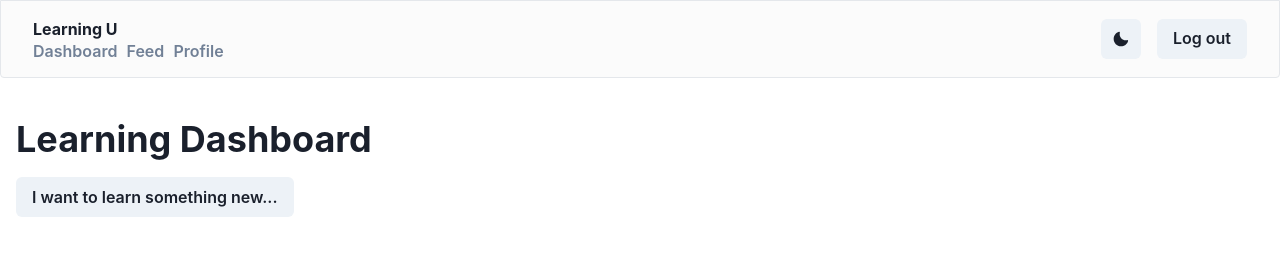
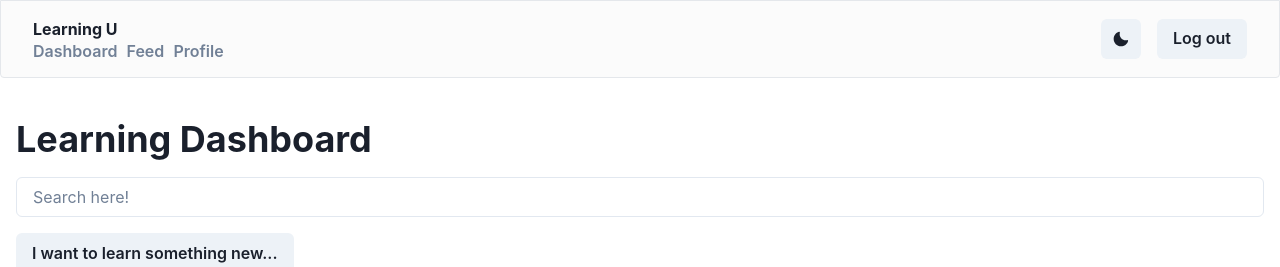
Before and after one commit to Mau-MD/Learning-U, a React (Vite) app in the folder frontend/: page /dashboard in a window 1280 px wide. Shown: the top 267 px of the page. Built offline with nearby package versions, Linux system fonts and the light colour scheme; no server answers; sample sign-in values are in the browser's storage.

Commit message:
performing a search everytime the searchQuery changes, and adding a debounce to avoid multiple calls to the server

```diff
--- a/frontend/src/components/Dashboard/DashboardIndex.tsx
+++ b/frontend/src/components/Dashboard/DashboardIndex.tsx
@@ -8,13 +8,14 @@ import {
   Heading,
   HStack,
   Image,
+  Input,
   Skeleton,
   Spinner,
   Stack,
   Text,
   VStack,
 } from "@chakra-ui/react";
-import React, { useEffect } from "react";
+import React, { ReactEventHandler, useEffect, useState } from "react";
 import { useInfiniteQuery, useQuery } from "react-query";
 import { createSearchParams, useNavigate } from "react-router-dom";
 import { getConfig, useSession } from "../../utils/auth";
@@ -24,6 +25,7 @@ import { baseURL } from "../../utils/constants";
 import { ICourse } from "../../types/course";
 import LoadingCard from "../Loading/LoadingCard";
 import NoData from "./NoData";
+import { debounce } from "../../utils/debounce";
 
 export const FALLBACK_IMG =
   "https://images.unsplash.com/photo-1571171637578-41bc2dd41cd2?ixlib=rb-1.2.1&ixid=MnwxMjA3fDB8MHxwaG90by1wYWdlfHx8fGVufDB8fHx8&auto=format&fit=crop&w=3540&q=80";
@@ -33,13 +35,15 @@ const DashboardIndex = () => {
   const navigate = useNavigate();
   const { user } = useSession();
 
+  const [searchQuery, setSearchQuery] = useState("");
+
   const {
     data: courses,
     fetchNextPage,
     isFetching,
     isLoading,
   } = useInfiniteQuery(
-    "courses",
+    ["courses", searchQuery],
     async ({ pageParam = 0 }) => {
       if (!user) {
         throw new Error("User is not defined");
@@ -48,6 +52,7 @@ const DashboardIndex = () => {
         `${baseURL}/course/me?${createSearchParams({
           limit: `${COURSES_PER_FETCH}`,
           skip: `${pageParam}`,
+          query: searchQuery,
         })}`,
         getConfig(user?.sessionToken)
       );
@@ -71,20 +76,30 @@ const DashboardIndex = () => {
     };
   }, []);
 
-  const handlePageBottom = () => {
+  const handlePageBottom = debounce(() => {
     if (
       window.innerHeight + window.scrollY >= document.body.offsetHeight &&
       !isFetching
     ) {
       fetchNextPage();
     }
-  };
+  }, 500);
+
+  const handleSearchChange = debounce(
+    (query: string) => setSearchQuery(query.toLocaleLowerCase()),
+    300
+  );
+
   return (
     <Container maxW="container.xl">
       <Flex flexDir={"column"} gap={4}>
         <Heading as="h1" fontWeight="bold" fontSize="4xl" mt={10}>
           Learning Dashboard
         </Heading>
+        <Input
+          placeholder="Search here!"
+          onChange={(e) => handleSearchChange(e.currentTarget.value)}
+        />
         <Button w="fit-content" onClick={() => navigate("new")}>
           I want to learn something new...
         </Button>
```
